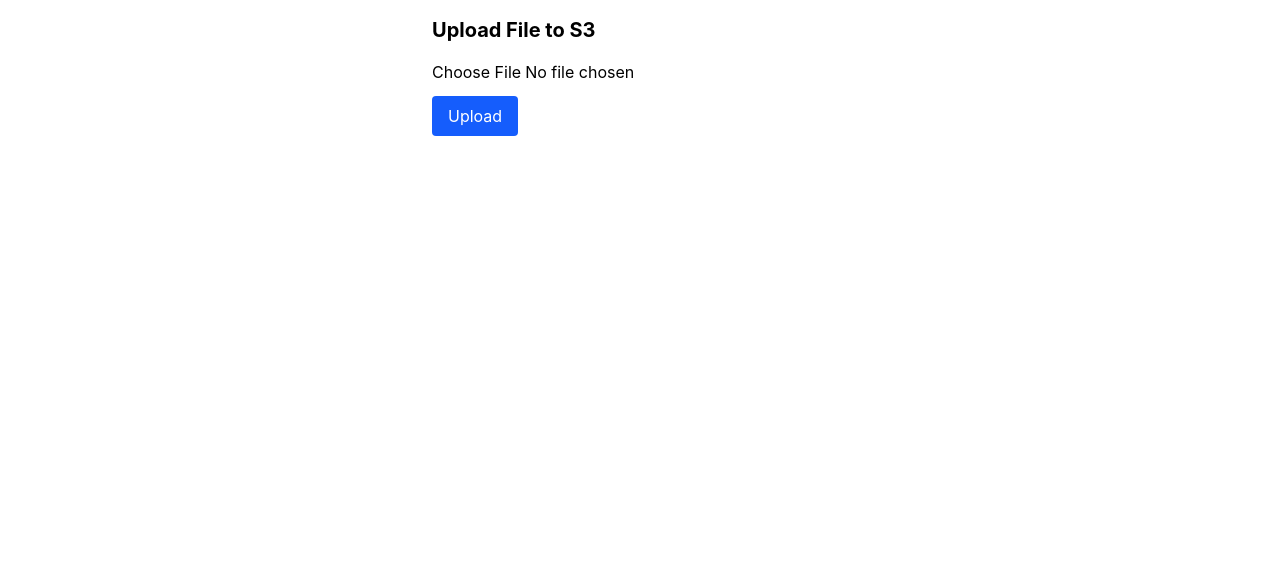
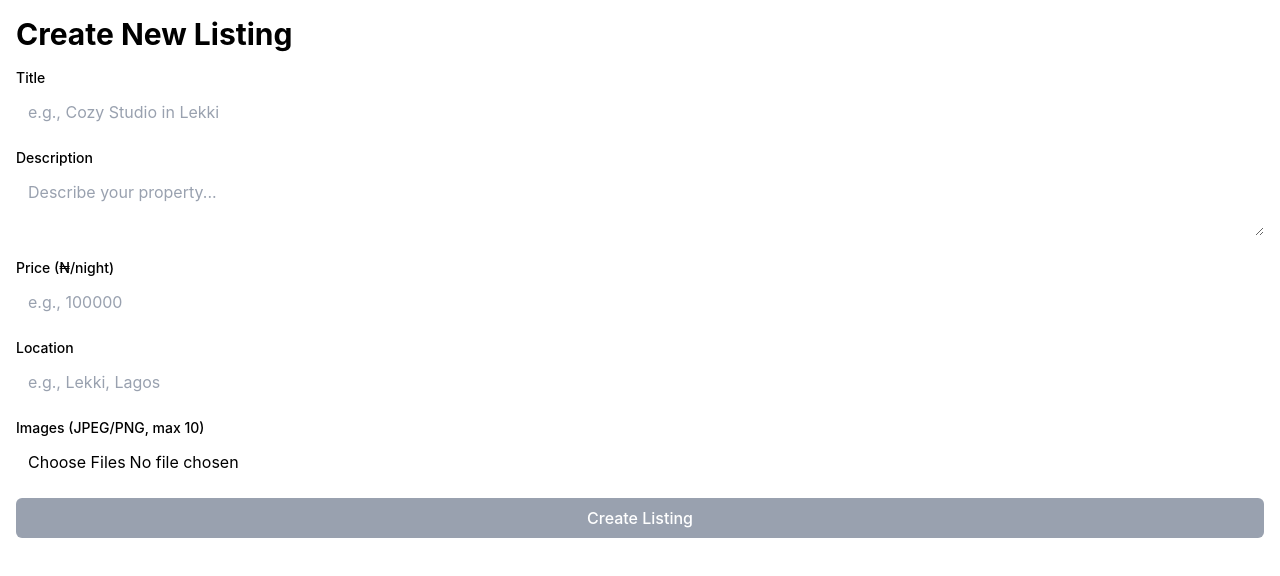
Before and after one commit to sodiqscript111/UrbanNest, a React (Vite) app in the folder client/: page /upload in a window 1280 px wide. Shown: the top 576 px of the page. Built offline with nearby package versions, Linux system fonts and the light colour scheme.

Commit message:
fixing errors

```diff
--- a/client/src/App.jsx
+++ b/client/src/App.jsx
@@ -6,6 +6,7 @@
 import ProjectDetails from "./pages/ProjectDetails.jsx";
 import ErrorBoundary from "./component/ErrorBoundary.jsx";
 import SignUp from "./pages/Signup.jsx";
+import CreateListing from "./pages/CreateListing.jsx";
 
 function App() {
     return (
@@ -13,7 +14,7 @@
             <Routes>
                 <Route path="/" element={<Welcome />} />
                 <Route path="/edit/:id" element={<EditProperty />} />
-                <Route path="/upload" element={<UploadFile />} />
+                <Route path="/upload" element={<CreateListing />} />
                 <Route path="/home" element={<Home />} />
                 <Route
                     path="/listing/:id"
--- a/client/src/pages/Createlisting.jsx
+++ b/client/src/pages/Createlisting.jsx
@@ -12,6 +12,7 @@
     const [error, setError] = useState(null);
 
     const BACKEND_URL = "https://urbannest-ybda.onrender.com";
+    const TOKEN = "eyJhbGciOiJIUzI1NiIsInR5cCI6IkpXVCJ9.eyJlbWFpbCI6InNpbWlkdXNvZGlxdEBnbWFpbC5jb20iLCJleHAiOjE3NDY3OTUyOTEsInVzZXJfaWQiOjF9.wWWc1c3RFBadpRC0Q9N9DYpSlHhoNGyPSDjtRWPVTB0";
 
     const handleFileChange = (e) => {
         const selectedFiles = Array.from(e.target.files);
@@ -46,11 +47,6 @@
             setError(null);
             setUploadMessages({});
 
-            const token = localStorage.getItem("token");
-            if (!token) {
-                throw new Error("Please log in to create a listing.");
-            }
-
             const media = [];
             for (const file of files) {
                 const filename = encodeURIComponent(file.name);
@@ -61,7 +57,7 @@
                     `${BACKEND_URL}/api/upload-url?filename=${filename}`,
                     {
                         headers: {
-                            Authorization: `Bearer ${token}`,
+                            Authorization: `Bearer ${TOKEN}`,
                         },
                     }
                 );
@@ -101,7 +97,7 @@
             const res = await axios.post(`${BACKEND_URL}/listings`, payload, {
                 headers: {
                     "Content-Type": "application/json",
-                    Authorization: `Bearer ${token}`,
+                    Authorization: `Bearer ${TOKEN}`,
                 },
             });
 
```
